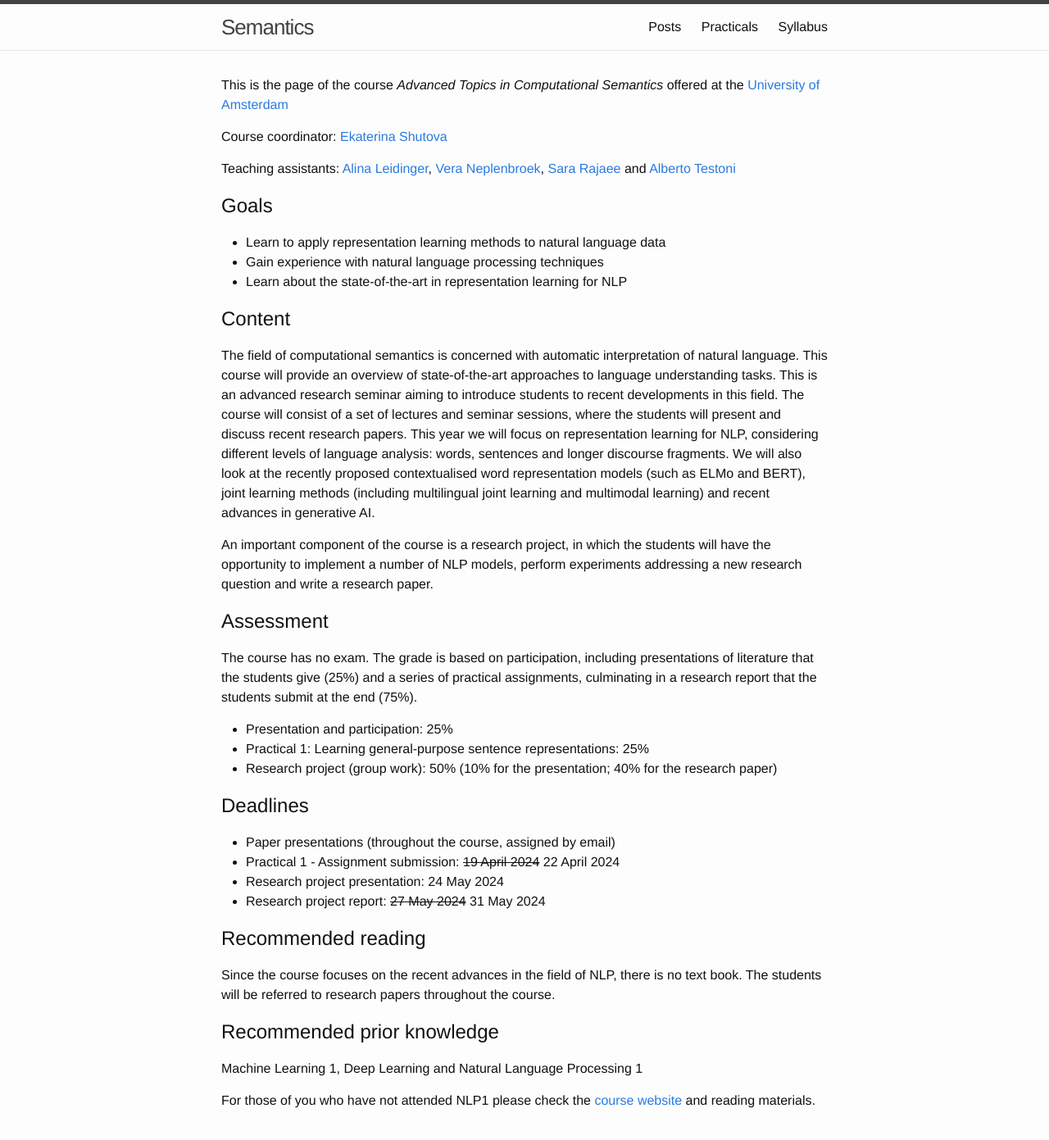
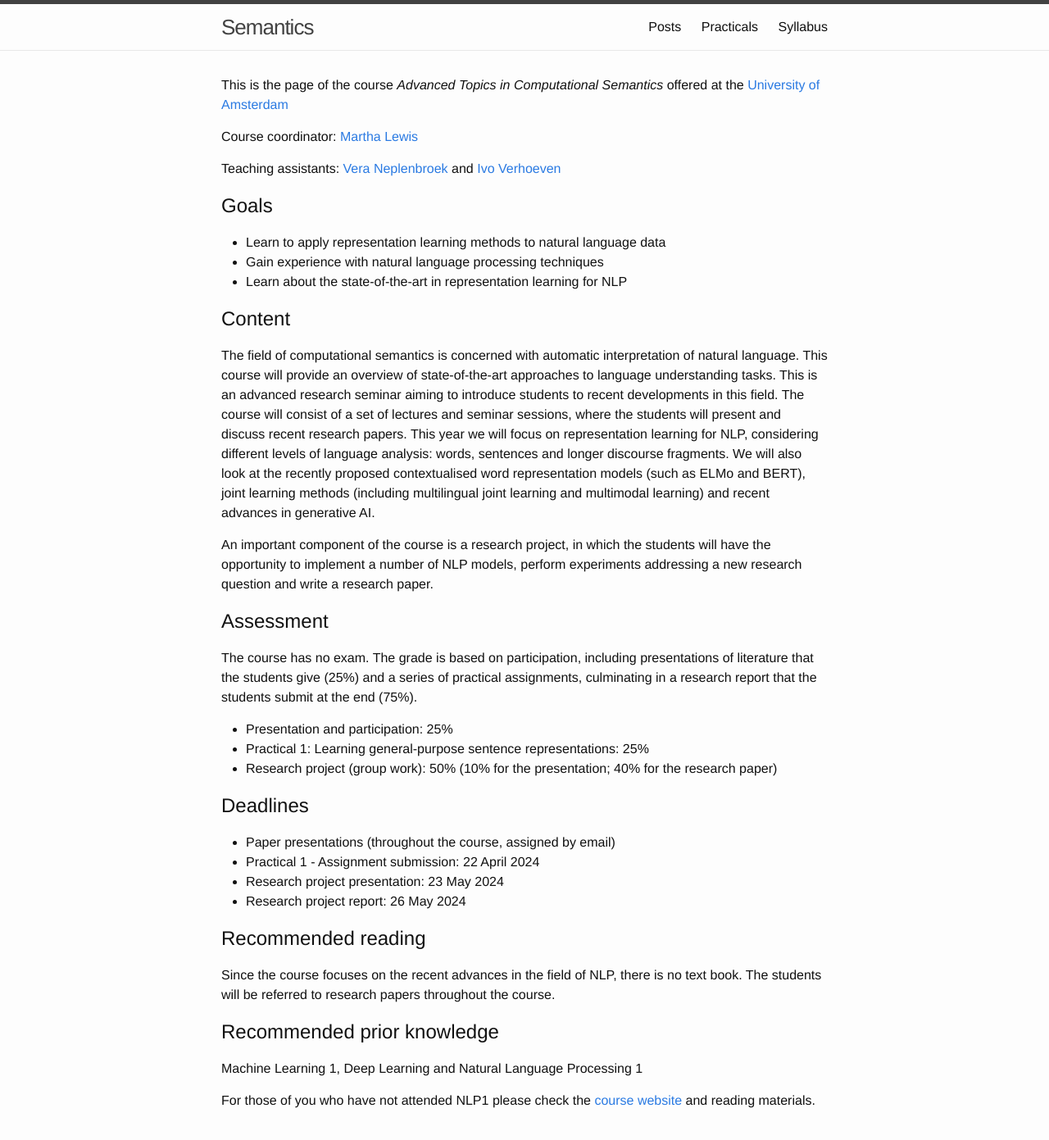
Before and after one commit to cl-illc/semantics-2025, a Jekyll site: the page built from index.md, in a window 1280 px wide and 1400 px high. Shown: the top 1391 px of the window at 82% size. Built offline with Jekyll 4.4.1, drawn with Linux system fonts in a browser that asks for light colours.

Commit message:
Update index.md with current data

```diff
--- a/index.md
+++ b/index.md
@@ -4,9 +4,9 @@ layout: main
 
 This is the page of the course *Advanced Topics in Computational Semantics* offered at the [University of Amsterdam][UvA]
 
-Course coordinator: [Ekaterina Shutova](https://www.shutova.org/)
+Course coordinator: [Martha Lewis](https://marthaflinderslewis.github.io/)
 
-Teaching assistants: [Alina Leidinger](mailto:a.j.leidinger@uva.nl), [Vera Neplenbroek](mailto:v.e.neplenbroek@uva.nl), [Sara Rajaee](mailto:s.rajaee@uva.nl) and [Alberto Testoni](mailto:a.testoni@uva.nl)
+Teaching assistants: [Vera Neplenbroek](mailto:v.e.neplenbroek@uva.nl) and [Ivo Verhoeven](mailto:i.o.verhoeven2@uva.nl)
 
 ## Goals
 
@@ -31,9 +31,9 @@ The course has no exam. The grade is based on participation, including presentat
 ## Deadlines
 
 - Paper presentations (throughout the course, assigned by email)
-- Practical 1 - Assignment submission: ~~19 April 2024~~ 22 April 2024
-- Research project presentation: 24 May 2024
-- Research project report: ~~27 May 2024~~ 31 May 2024
+- Practical 1 - Assignment submission: 22 April 2024
+- Research project presentation: 23 May 2024
+- Research project report: 26 May 2024
 
 ## Recommended reading
 
@@ -43,7 +43,7 @@ Since the course focuses on the recent advances in the field of NLP, there is no
 
 Machine Learning 1, Deep Learning and Natural Language Processing 1
 
-For those of you who have not attended NLP1 please check the [course website](https://cl-illc.github.io/nlp1-2023/) and reading materials.
+For those of you who have not attended NLP1 please check the [course website](https://cl-illc.github.io/nlp1-2024/) and reading materials.
 
 
 
```
